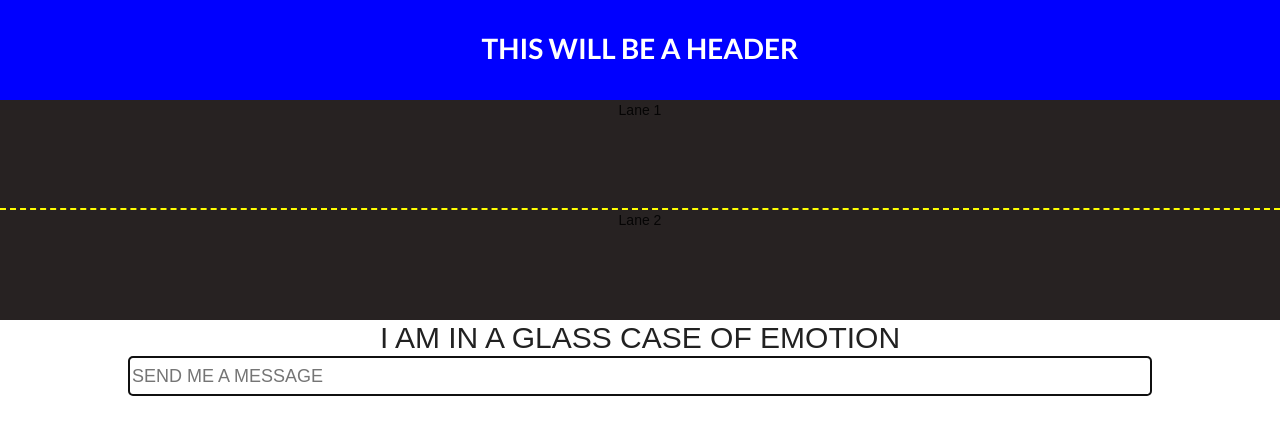
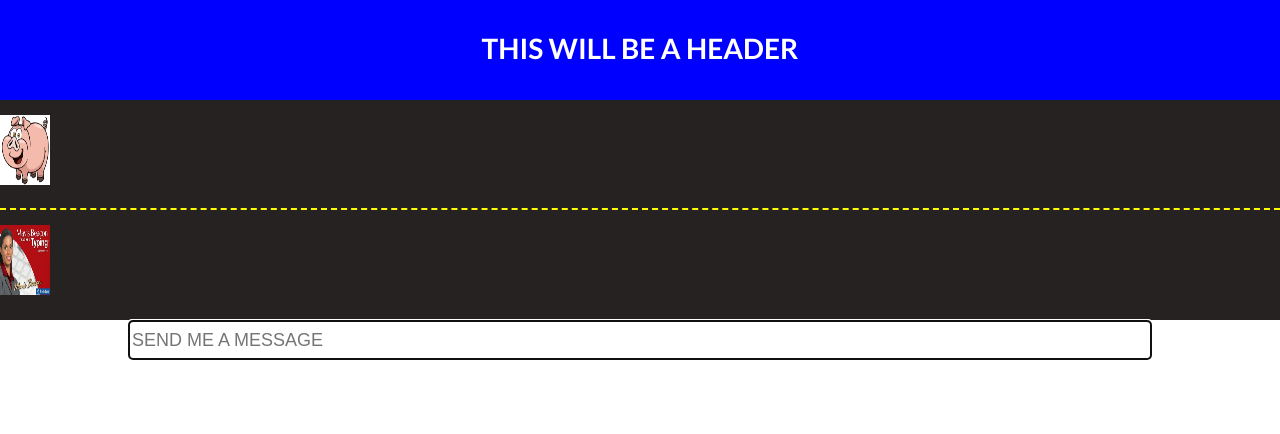
Before and after one commit to alfa315/mavis-bacon-frontend, a React (Create React App) app: page / in a window 1280 px wide. Shown: the top 434 px of the page. Built offline with nearby package versions, Linux system fonts and the light colour scheme; no server answers; the HTML template or start-up script is replaced by a standard one.

Commit message:
added images cooresponding movements

```diff
--- a/src/components/Game/GameContainer.js
+++ b/src/components/Game/GameContainer.js
@@ -6,16 +6,48 @@ import FeedbackContainer from './FeedbackContainer.js'
 
 export default class GameContainer extends Component {
 	state = {
-		randSentence: "I AM IN A GLASS CASE OF EMOTION",
+		randSentence: "",
 		currentText: "",
-		lastPressCorrect: ''
+		lastPressCorrect: '',
+		currentCharIndex: 0,
+		userImgPosition: 0,
+		marvisPosition: 0,
+		marvisTimer: null
 	}
 
+	componentWillMount() {
+		this.fetchData()
+	}
+
+	fetchData() {
+		fetch('https://talaikis.com/api/quotes/random/')
+		 .then(response => response.json())
+		 .then(quote => this.setState({ randSentence: quote.quote}));
+	}
+
+	componentDidMount() {
+		let timer = setInterval(this.increaseMarvis, 1000)
+		fetch
+		this.setState({
+			marvisTimer: timer
+		})
+	}
+
+	increaseMarvis = () => {
+		let difficulty = (781 / this.state.randSentence.length) * 4
+		this.setState({
+			marvisPosition: this.state.marvisPosition + difficulty
+		})
+	}
+
+
 	handleChange = (event) => {
-
+		let changeAmt = (781/this.state.randSentence.length)
 		const reg = new RegExp(`^${event.target.value}`) //Add , 'i' for case insensitivity
 		if (!!this.state.randSentence.match(reg)){
 			this.setState({
+				currentCharIndex: this.state.currentCharIndex + 1,
+				userImgPosition: this.state.userImgPosition + changeAmt,
 				currentText: event.target.value,
 				lastPressCorrect: 'true'
 			})
@@ -27,11 +59,12 @@ export default class GameContainer extends Component {
 	}
 
 	render(){
+		console.log(this.state.currentCharIndex)
 		return(
 			<div className="game-container">
-        <RaceTrack />
+        <RaceTrack imgChangeAmt={this.state.userImgPosition} marvisImgChg={this.state.marvisPosition}/>
 				<Sentence textOutput={this.state.randSentence} />
-				<TextField handleKeyDown={this.handleKeyDown} textValue={this.state.currentText} handleChange={this.handleChange} maxLen={this.state.textLength}/>
+				<TextField handleKeyDown={this.handleKeyDown} textValue={this.state.currentText} handleChange={this.handleChange} />
 				<FeedbackContainer rightOrWrong={this.state.lastPressCorrect} />
 			</div>
 		)
--- a/src/components/Game/RaceTrack.js
+++ b/src/components/Game/RaceTrack.js
@@ -1,4 +1,6 @@
 import React, {Component} from 'react'
+import bacon from './marvis.jpg'
+import marvis from './mavis-beacon.jpg'
 
 export default class RaceTrack extends Component {
 	state = {
@@ -8,9 +10,13 @@ export default class RaceTrack extends Component {
 	render(){
 		return(
 			<div className="racetrack">
-				<div className="lane lane-divider">Lane 1</div>
+				<div className="lane lane-divider">
+					<img className="pig-image" src={bacon} style={{left: this.props.imgChangeAmt, top: 115}}/>
+				</div>
 
-				<div className="lane">Lane 2</div>
+				<div className="lane">
+					<img className="marvis-image" src={marvis} style={{left: this.props.marvisImgChg, top: 225}}/>
+				</div>
 			</div>
 		)
 	}
--- a/src/components/Game/TextField.js
+++ b/src/components/Game/TextField.js
@@ -10,7 +10,7 @@ export default class TextField extends Component {
 					className="input"
 					placeholder="SEND ME A MESSAGE"
 					id="type-here"
-					// onKeyDown={this.props.handleKeyDown}
+					onKeyDown={this.props.handleKeyDown}
 					onChange={this.props.handleChange}
 					// maxLength={this.props.maxLen}
 					autoFocus={true}
--- a/src/index.css
+++ b/src/index.css
@@ -64,3 +64,20 @@ body {
 	animation: fadeinout 2s linear;
 	opacity: 0;
 }
+
+.pig-image {
+  width: 50px;
+  height: 70px;
+  position: absolute;
+}
+
+.marvis-image {
+  width: 50px;
+  height: 70px;
+  position: absolute;
+}
+
+/*.user-pig-div {
+  width: 50px;
+  height: 70px;
+}*/
```
Also changed, not shown: src/components/Game/marvis.jpg (added), src/components/Game/mavis-beacon.jpg (added).
